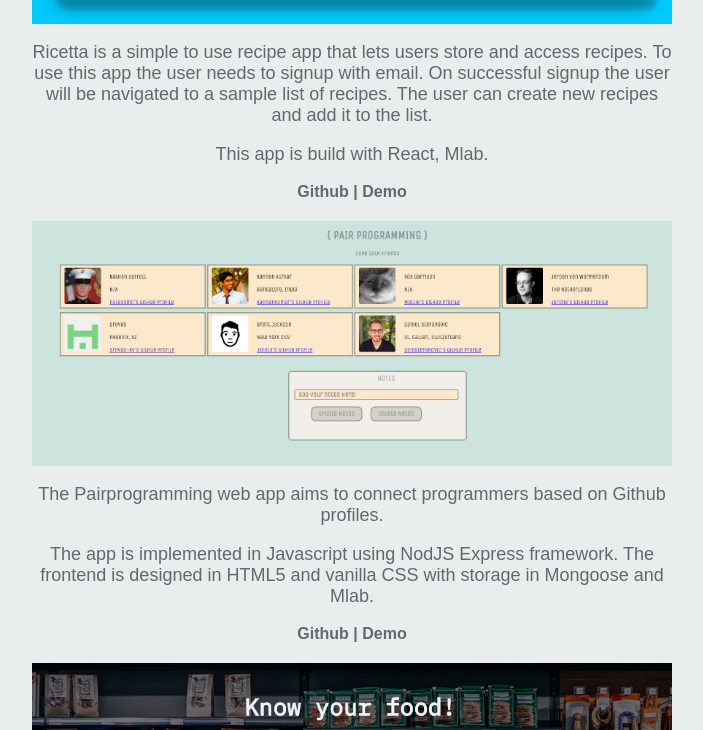
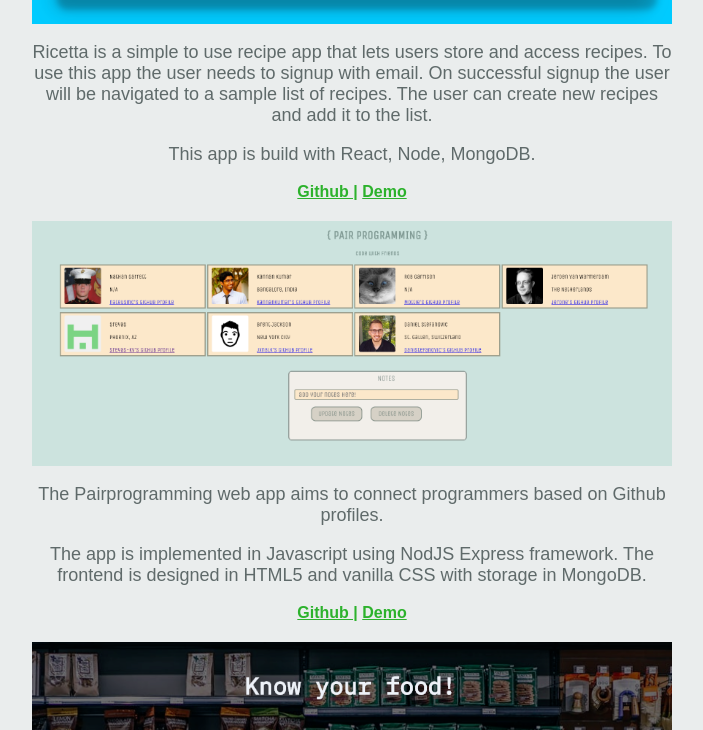
Before and after one commit to sreyas-kv/portfolio, a plain HTML site: page index.html in a window 1280 px wide. Shown: the part 2070-2800 px from the top of the page, without its empty margins (288-991 px from the left). Drawn offline with nearby package versions, Linux system fonts and the light colour scheme; a web font is replaced by a local one.

Commit message:
Made css changes

```diff
--- a/css/style.css
+++ b/css/style.css
@@ -236,10 +236,11 @@ img {
     display: inline-block;
     text-align: center;
     font-weight: bold;
+    text-decoration: underline;
 }
 
 .project-image a:visited, a:link {
-    color: #5F6A6A;
+    color: #2cb22c;
 }
 
 #footer {
--- a/index.html
+++ b/index.html
@@ -22,7 +22,7 @@
                 <div class="name-container">
                     <span class="name">SREYAS</span>
                 </div>
-                <div class="links">
+                <div class="links" role="link">
                     <span class="jumper"><a href='#about' class="header-span">Bio </a></span>
                     <span class="jumper"><a href='#projects' class="header-span">Portfolio </a></span>
                 </div>
@@ -48,7 +48,7 @@
                 <div class="about-div" id="about">
                     <span class="about-span">About Me</span>
                     <div class="about-container">
-                        <div class="bio">
+                        <div class="bio" aria-hidden="true">
                             <p class="little-more">
                                 👋 I'm Sreyas Karayi Vengilat, a Front End Developer from Phoenix, Arizona. I love to learn and discover all things tech.
                             </p>
@@ -80,7 +80,7 @@
                             recipes. To use this app the user needs to signup with email. On successful signup the user will
                             be navigated to a sample list of recipes. The user can create new recipes and add it to the list.
                         </p>
-                        <p class="project-details">This app is build with React, Mlab.</p>
+                        <p class="project-details">This app is build with React, Node, MongoDB.</p>
                         <a class="linkColor gitlink" target="_blank" href="https://github.com/sreyas-kv/recipe-book">Github
                             | </a>
                         <a class="linkColor" target="_blank" href=" https://ricetta-recipebook.herokuapp.com">Demo</a>
@@ -91,7 +91,7 @@
                             profiles.
                         </p>
                         <p class="project-details">The app is implemented in Javascript using NodJS Express framework. The
-                            frontend is designed in HTML5 and vanilla CSS with storage in Mongoose and Mlab.</p>
+                            frontend is designed in HTML5 and vanilla CSS with storage in MongoDB.</p>
                         <a class="linkColor" target="_blank" href="https://github.com/sreyas-kv/pairprogramming-3">Github
                             | </a>
                         <a class="linkColor" target="_blank" href=" https://pairprograming-3.herokuapp.com">Demo</a>
```
Also changed, not shown: 3 other files.
